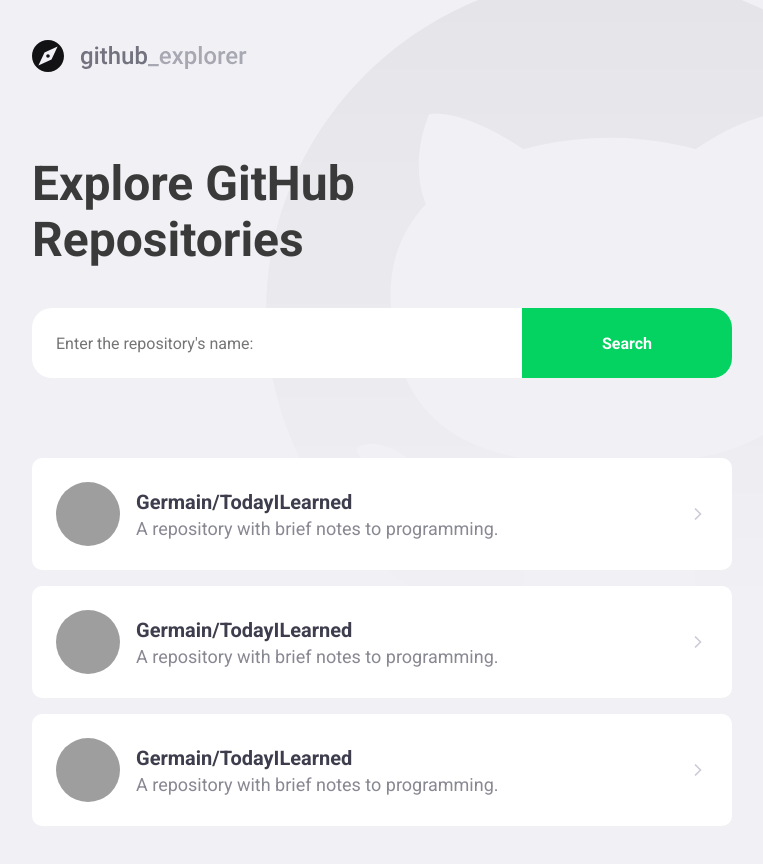
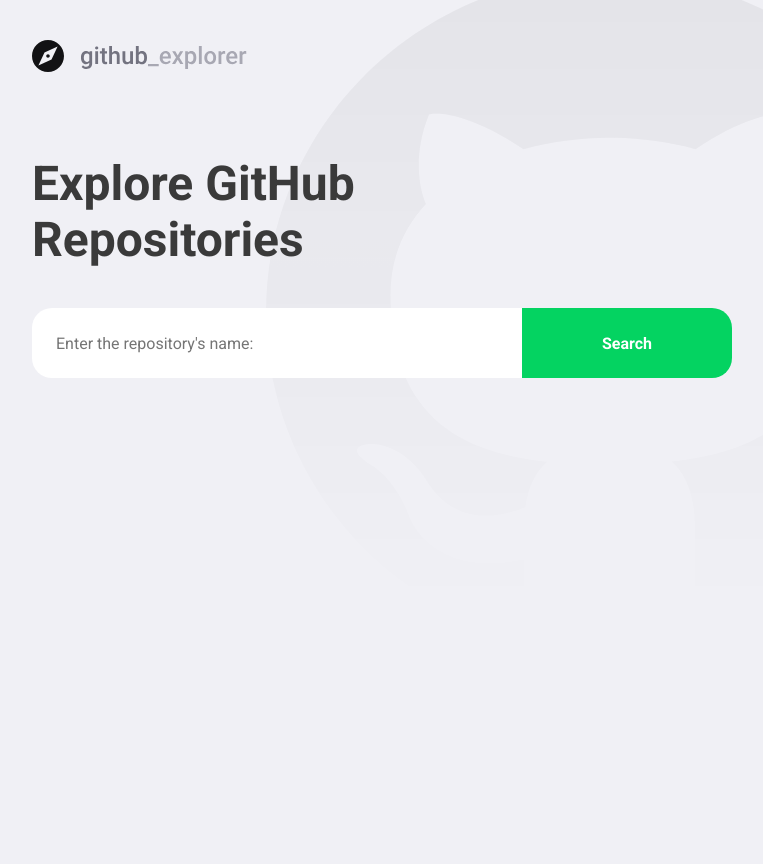
Before and after one commit to GermainGirndt/React-GitHub-Explorer, a React (Create React App) app in the folder app/: page / in a window 1280 px wide. Shown: the whole page, without its empty margins (148-911 px from the left). After the commit the page ends 800 px from the top, so only its background shows below. Built offline with nearby package versions, Linux system fonts and the light colour scheme; grey boxes are pictures that could not be loaded.

Commit message:
Connected with github api

```diff
--- a/app/package.json
+++ b/app/package.json
@@ -6,11 +6,13 @@
     "@testing-library/jest-dom": "^4.2.4",
     "@testing-library/react": "^9.3.2",
     "@testing-library/user-event": "^7.1.2",
+    "@types/axios": "^0.14.0",
     "@types/jest": "^24.0.0",
     "@types/node": "^12.0.0",
     "@types/react": "^16.9.0",
     "@types/react-dom": "^16.9.0",
     "@types/styled-components": "^5.1.0",
+    "axios": "^0.19.2",
     "polished": "^3.6.5",
     "react": "^16.13.1",
     "react-dom": "^16.13.1",
--- a/app/src/pages/Dashboard/index.tsx
+++ b/app/src/pages/Dashboard/index.tsx
@@ -1,58 +1,72 @@
-import React from "react";
+import React, { useState, FormEvent } from "react";
 import logo from "../../assets/logo.svg";
 import { Title, Form, Repositories } from "./styles";
 import { FiChevronRight } from "react-icons/fi";
+import api from "../../services/api";
+
+// We just need to include the fields of an object which we're gonna use
+interface Repository {
+  full_name: string;
+  description: string;
+  owner: { login: string; avatar_url: string };
+}
 
 const Dashboard: React.FC = () => {
+  //state for storing input's value
+  const [newRepo, setNewRepo] = useState(``);
+
+  const [repositories, setRepositories] = useState<Array<Repository>>([]);
+
+  // Should:
+  // Add new repositories
+  // Access GitHub's API
+  // Save new repository on state
+
+  async function handleAddRepository(
+    event: FormEvent<HTMLFormElement>
+  ): Promise<void> {
+    // for not loading the page
+    event.preventDefault();
+    console.log(newRepo);
+
+    const response = await api.get<Repository>(`repos/${newRepo}`);
+    console.log(response.data);
+
+    const repository = response.data;
+
+    setRepositories([...repositories, repository]);
+    setNewRepo("");
+  }
+
   return (
     <>
       <img src={logo} alt="GitHub Explorer" />
       <Title>Explore GitHub Repositories</Title>
 
-      <Form action="">
-        <input placeholder="Enter the repository's name:" />
+      <Form onSubmit={handleAddRepository} action="#">
+        <input
+          value={newRepo}
+          onChange={(e) => setNewRepo(e.target.value)}
+          placeholder="Enter the repository's name:"
+        />
         <button type="submit">Search</button>
       </Form>
 
       <Repositories>
-        <a href="teste">
+        {repositories.map((repository) => (
+          <a key={repository.full_name} href="teste">
             <img
-            src="https://avatars1.githubusercontent.com/u/52306002?s=460&u=355e80892c7829f7e34dd3574947266607d84a5c&v=4"
-            alt="Germain GitHub"
+              src={repository.owner.avatar_url}
+              alt={repository.owner.login}
             />
             <div>
-            <strong>Germain/TodayILearned</strong>
-            <p>A repository with brief notes to programming.</p>
+              <strong>{repository.full_name}</strong>
+              <p>{repository.description}</p>
             </div>
 
             <FiChevronRight size={20} />
           </a>
-
-        <a href="teste">
-          <img
-            src="https://avatars1.githubusercontent.com/u/52306002?s=460&u=355e80892c7829f7e34dd3574947266607d84a5c&v=4"
-            alt="Germain GitHub"
-          />
-          <div>
-            <strong>Germain/TodayILearned</strong>
-            <p>A repository with brief notes to programming.</p>
-          </div>
-
-          <FiChevronRight size={20} />
-        </a>
-
-        <a href="teste">
-          <img
-            src="https://avatars1.githubusercontent.com/u/52306002?s=460&u=355e80892c7829f7e34dd3574947266607d84a5c&v=4"
-            alt="Germain GitHub"
-          />
-          <div>
-            <strong>Germain/TodayILearned</strong>
-            <p>A repository with brief notes to programming.</p>
-          </div>
-
-          <FiChevronRight size={20} />
-        </a>
+        ))}
       </Repositories>
     </>
   );
--- a/app/src/pages/Dashboard/styles.ts
+++ b/app/src/pages/Dashboard/styles.ts
@@ -74,7 +74,8 @@
     }
 
     div {
-      margin-left: 16px;
+      margin: 0px 16px;
+      flex: 1;
       strong {
         font-size: 20px;
         color: #3d3d4d;
```
Also changed, not shown: 1 other file (tests, documents, lock files or other folders). Lines whose indentation alone changed are shown as unchanged.
